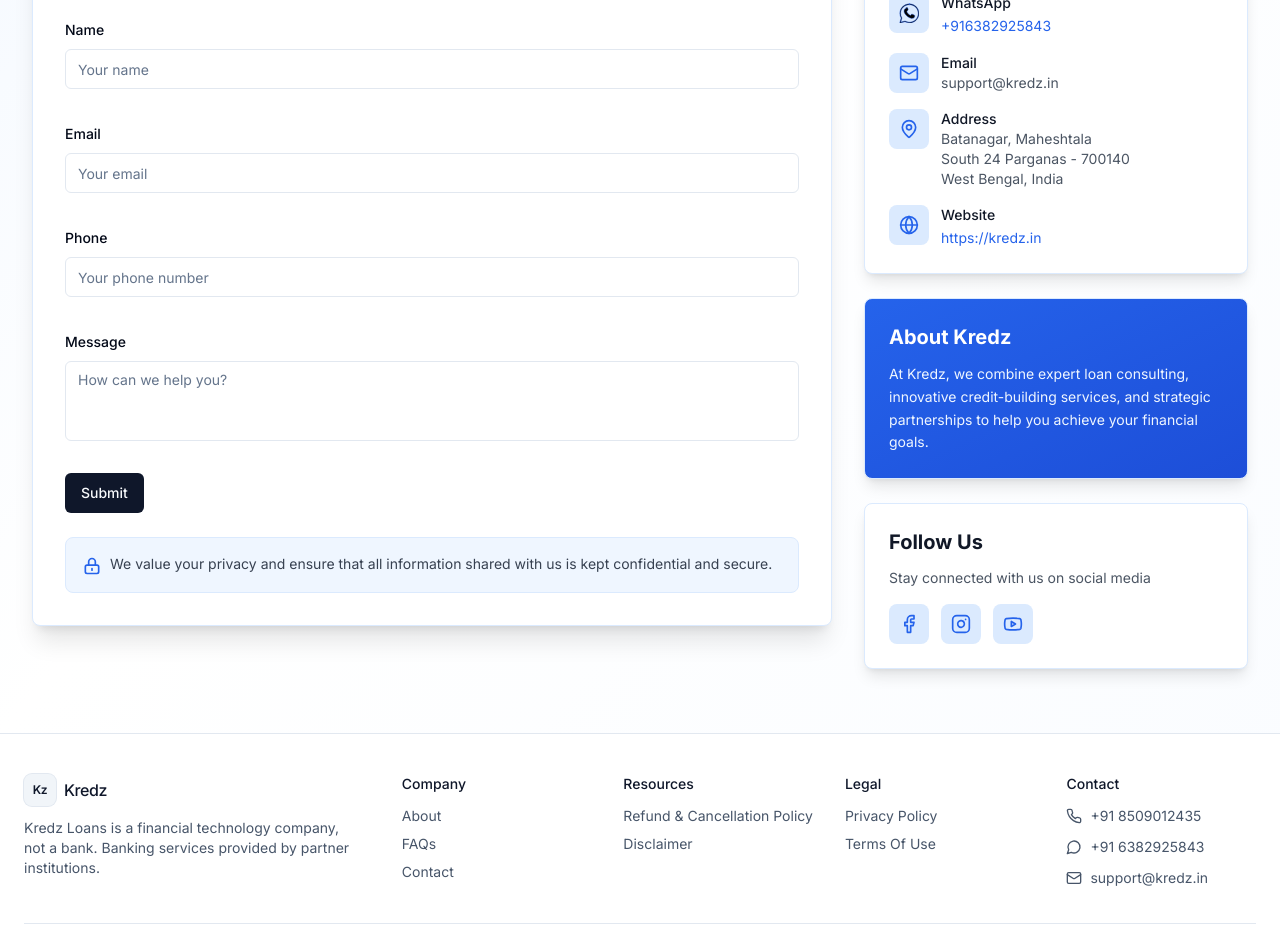
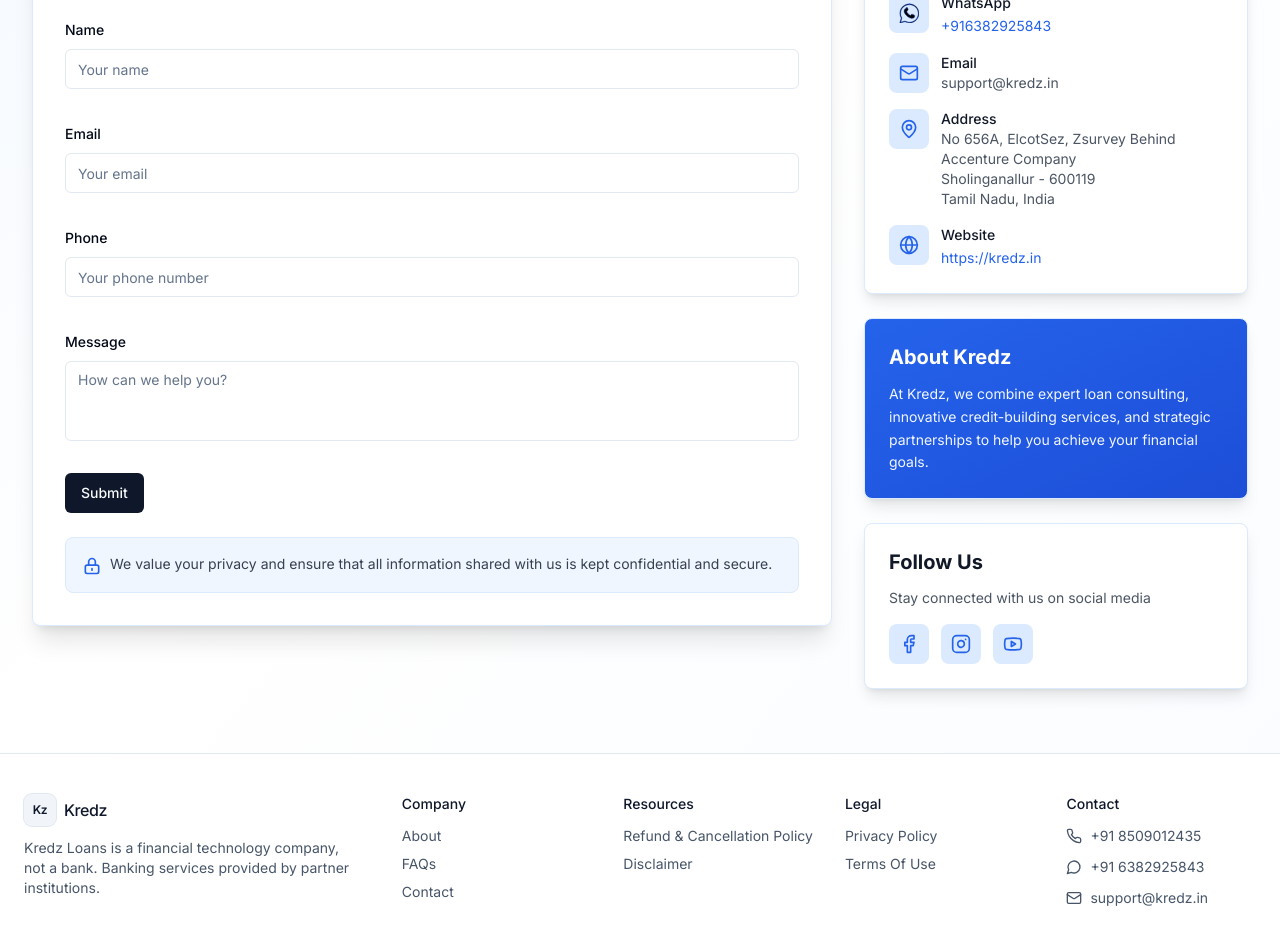
Before and after one commit to ayan471/kredz, a Next.js app: page /contact in a window 1280 px wide. Shown: the part 820-1746 px from the top of the page. Built offline with nearby package versions, Linux system fonts and the light colour scheme; no server answers.

Commit message:
updated contact

```diff
--- a/src/app/(main)/contact/page.tsx
+++ b/src/app/(main)/contact/page.tsx
@@ -171,13 +171,13 @@
                         Address
                       </p>
                       <p className="text-sm text-gray-600">
-                        Batanagar, Maheshtala
+                        No 656A, ElcotSez, Zsurvey Behind Accenture Company
                       </p>
                       <p className="text-sm text-gray-600">
-                        South 24 Parganas - 700140
+                        Sholinganallur - 600119
                       </p>
                       <p className="text-sm text-gray-600">
-                        West Bengal, India
+                        Tamil Nadu, India
                       </p>
                     </div>
                   </div>
```
